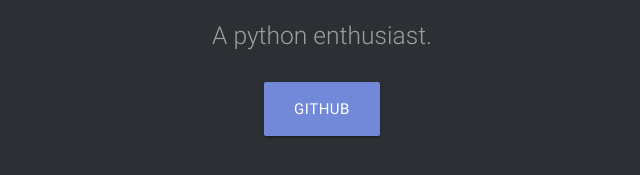
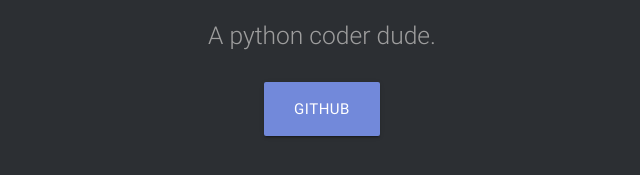
Before and after one commit to kyb3r/modmail-api, a plain HTML site: page static/index.html in a window 1280 px wide. Shown: the part 349-524 px from the top of the page, 318-958 px from the left. Drawn offline with nearby package versions, Linux system fonts and the light colour scheme; a web font is replaced by a local one.

Commit message:
Update index.html

```diff
--- a/static/index.html
+++ b/static/index.html
@@ -64,7 +64,7 @@
     <div class="container center">
         <div class="card-panel hoverable" id='main-card'>
             <h1 class="animated jackInTheBox header" id='dashbots'>Kyb3r</h1>
-            <h5 class="header col s12 light grey-text">A python enthusiast.</h5>
+            <h5 class="header col s12 light grey-text">A python coder dude.</h5>
             <br>
             <div class="row center">
             <a href="https://github.com/kyb3r" id="download-button" class="btn-large waves-effect">Github</a>
```
